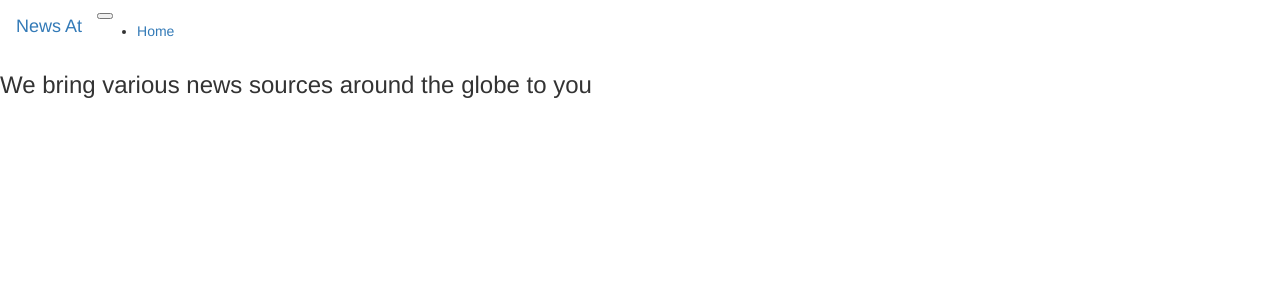
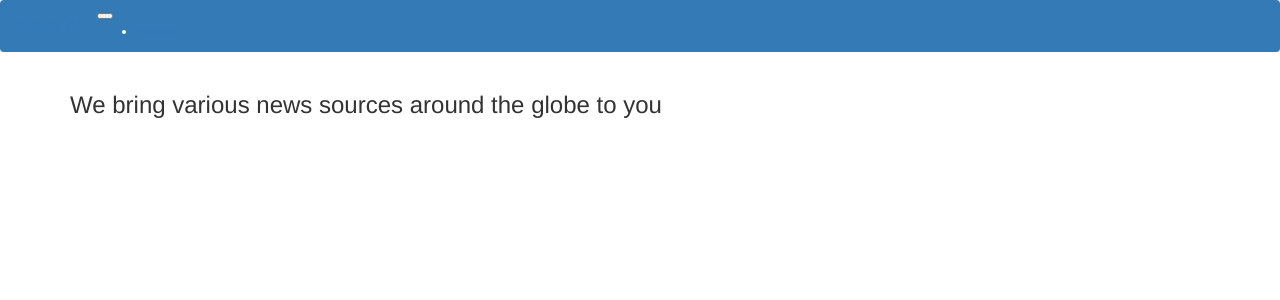
Before and after one commit to Abdihakim-Muhumed/News-At, a Flask app: template app/templates/index.html in a window 1280 px wide. Shown: the top 300 px of the page. Run offline with Flask 2, Linux system fonts and the light colour scheme; the template is opened without the code that fills it, so the values that code supplies are empty; some libraries are stand-ins or nearby versions.

Commit message:
Added navbar to the application

```diff
--- a/app/templates/base.html
+++ b/app/templates/base.html
@@ -1,6 +1,10 @@
 
 {% extends 'bootstrap/base.html'%}
 <!DOCTYPE html>
+<head>
+    <meta charset="utf-8">
+    <meta name="viewport" content="width=device-width, initial-scale=1, shrink-to-fit=no">
+</head>
 <body>
     <!--Navbar inclusion-->
     {% block navbar%}
--- a/app/templates/index.html
+++ b/app/templates/index.html
@@ -3,8 +3,10 @@
 <!-- content block -->
 {% block content %}
 
-        <h3>We bring various news sources around the globe to you</h3>
-        <Ul>
-            {{macro.displaySources(sources)}}
-        </Ul>
+        <div class="container">
+            <h3>We bring various news sources around the globe to you</h3>
+            <Ul>
+                {{macro.displaySources(sources)}}
+            </Ul>
+        </div>
 {% endblock%}
--- a/app/templates/navbar.html
+++ b/app/templates/navbar.html
@@ -1,10 +1,8 @@
-
-<body>
 <div class="align-items-center fixed-top">
-        <nav class = "navbar navbar-expand-sm navbar-light bg-light">
+    <nav class = "navbar navbar-expand-sm navbar-light bg-primary">
         <a href="#index.html" class="navbar-brand align-right">News At</a>
         <button class="navbar-toggler" data-toggle="collapse" data-target="#navmenu">
-                <span class="navbar-toggler-icon bg-success"></span>
+            <span class="navbar-toggler-icon bg-dark"></span>
         </button>
         <div class="collapse navbar-collapse" id="navmenu">
             <ul class="navbar-nav mr-auto">
@@ -13,7 +11,5 @@
                 </li>
             </ul>
         </div>
-
     </nav>
 </div>
-</body>
```
Also changed, not shown: 1 other file. Lines whose indentation alone changed are shown as unchanged.
